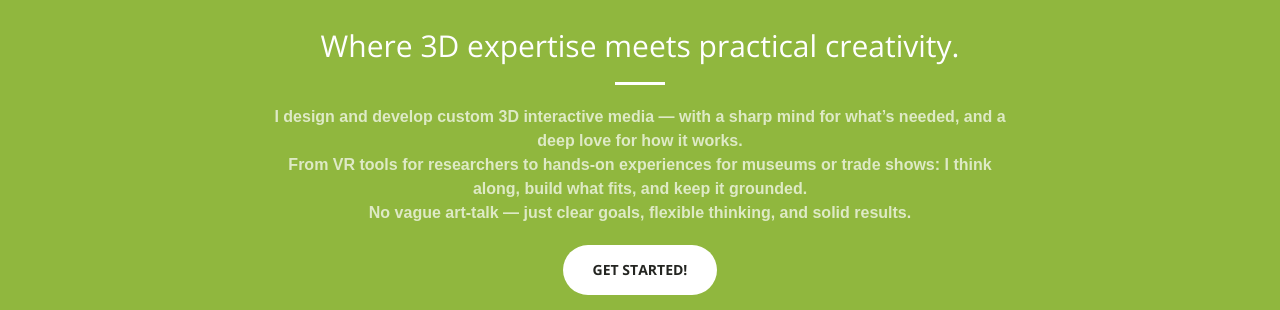
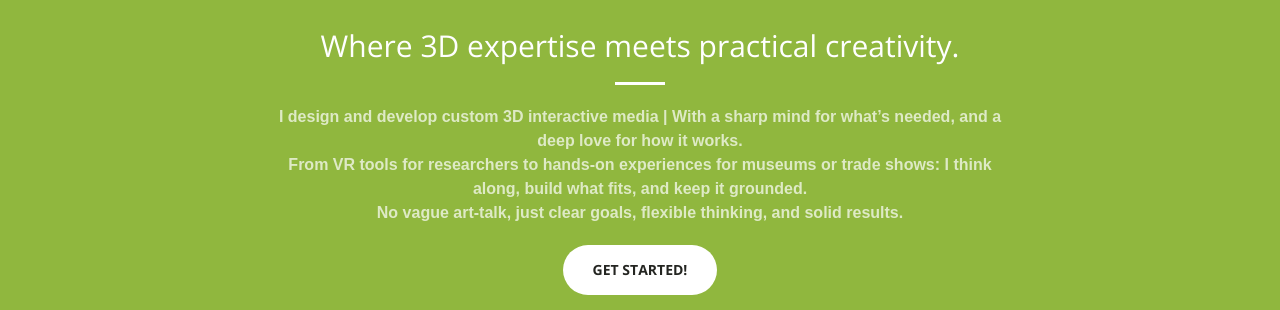
Before and after one commit to thefirstfloor/thefirstfloor.github.io, a Jekyll site: the page built from index.html, in a window 1280 px wide and 900 px high, scrolled down 819 px. Shown: the part 152-462 px from the top of the window. Built offline with Jekyll 4.4.1, drawn with Linux system fonts in a browser that asks for light colours; nearby versions of some CDN libraries.

Commit message:
more of those

```diff
--- a/_includes/call-to-action.html
+++ b/_includes/call-to-action.html
@@ -5,9 +5,9 @@
             <div class="col-lg-8 col-lg-offset-2 text-center">
                 <h2 class="section-heading">Where 3D expertise meets practical creativity.</h2>
                 <hr class="light">
-                <p class="text-faded" style="font-weight: bold">I design and develop custom 3D interactive media — with a sharp mind for what’s needed, and a deep love for how it works.<br/>
+                <p class="text-faded" style="font-weight: bold">I design and develop custom 3D interactive media | With a sharp mind for what’s needed, and a deep love for how it works.<br/>
 From VR tools for researchers to hands-on experiences for museums or trade shows: I think along, build what fits, and keep it grounded.<br/>
-No vague art-talk — just clear goals, flexible thinking, and solid results.</p>
+No vague art-talk, just clear goals, flexible thinking, and solid results.</p>
                 <a href="#contact" class="btn btn-default btn-xl">Get Started!</a>
             </div>
         </div>
```
